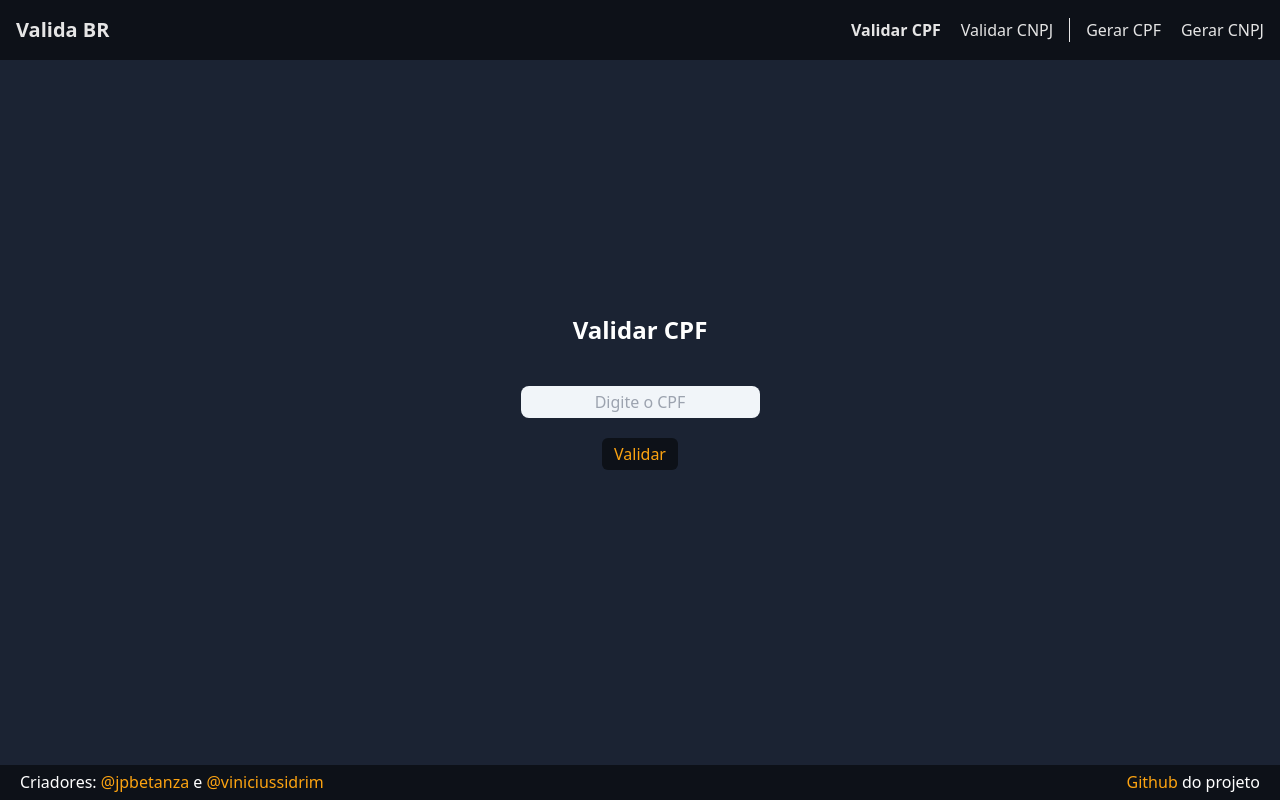
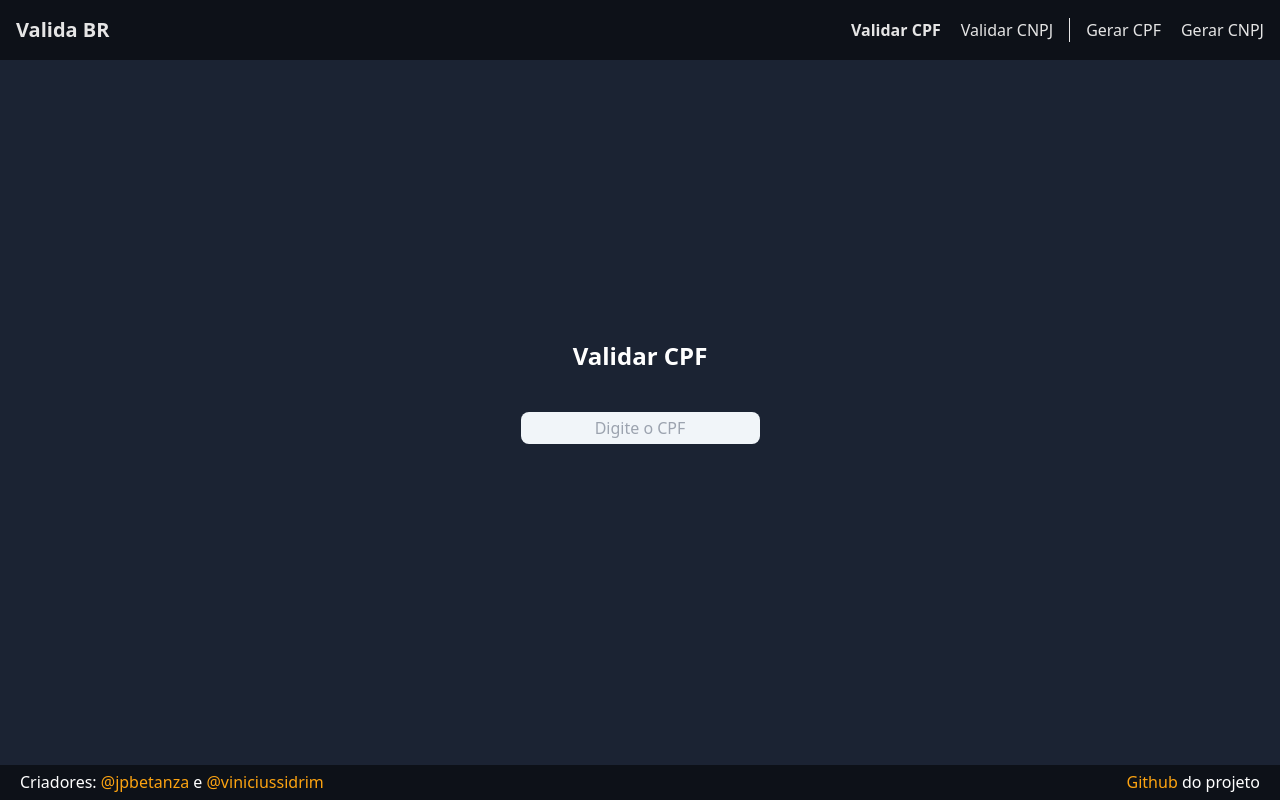
Before and after one commit to viniciussidrim/ValidadorDocumentoBr, a React (Vite) app in the folder FrontEnd/: page / in a window 1280 px wide. Built offline with nearby package versions, Linux system fonts and the light colour scheme.

Commit message:
Comentado botão para não quebrar na tela de CNPJ

```diff
--- a/FrontEnd/src/components/ValidaBox/ValidaBox.jsx
+++ b/FrontEnd/src/components/ValidaBox/ValidaBox.jsx
@@ -5,7 +5,7 @@ import CNPJinput from "../CNPJinput/CNPJinput"
 const ValidaBox = ({page}) => {
     return <div className="w-1/2 flex flex-col items-center justify-center p-10 gap-5">
         {page===1?<CPFinput/>:<CNPJinput/>}
-        <button className="bg-xdark text-medium px-3 py-1 rounded-md hover:font-bold duration-100">Validar</button>
+        {/* <button className="bg-xdark text-medium px-3 py-1 rounded-md hover:font-bold duration-100">Validar</button> */}
     </div>
 }
 
```
